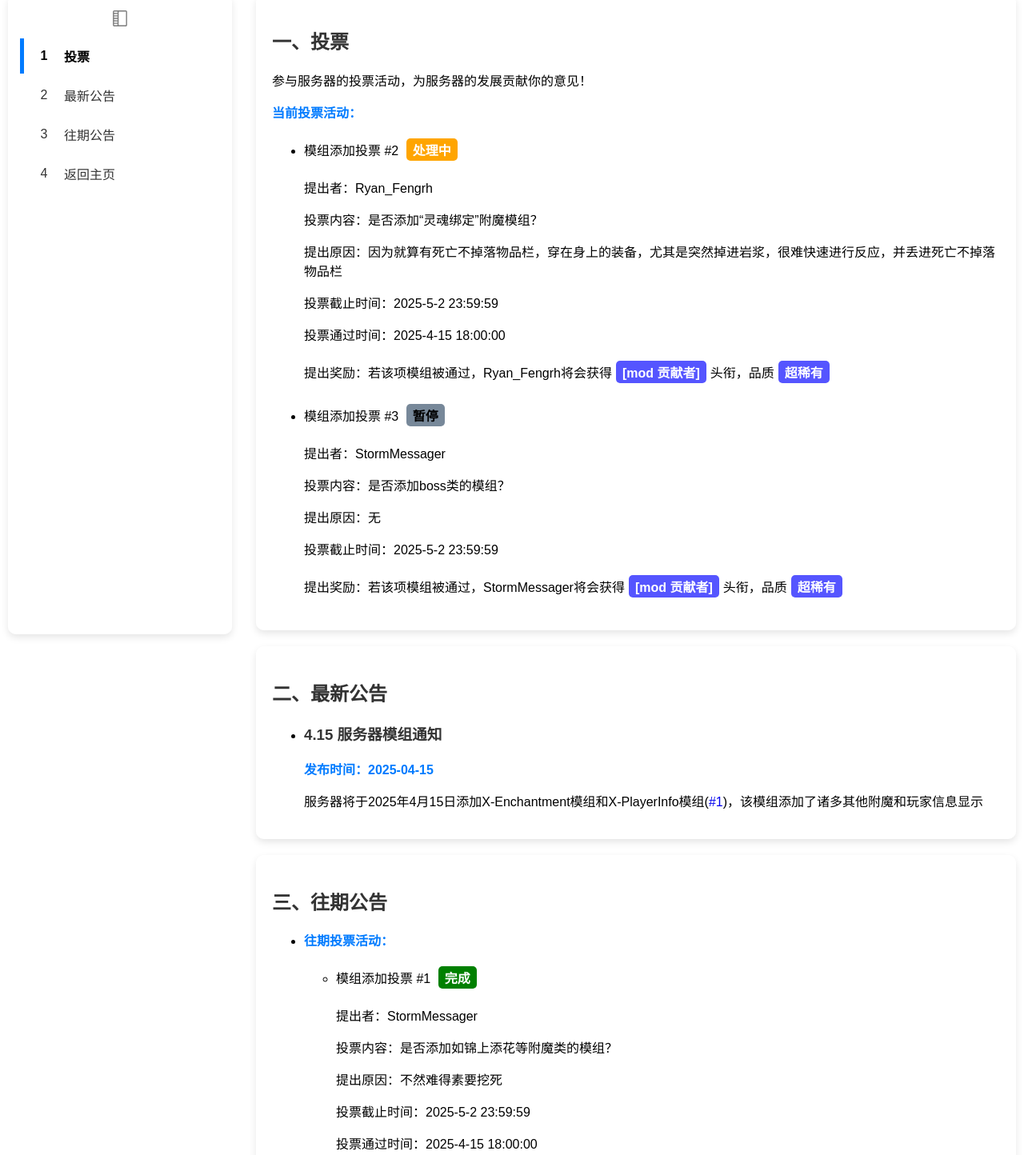
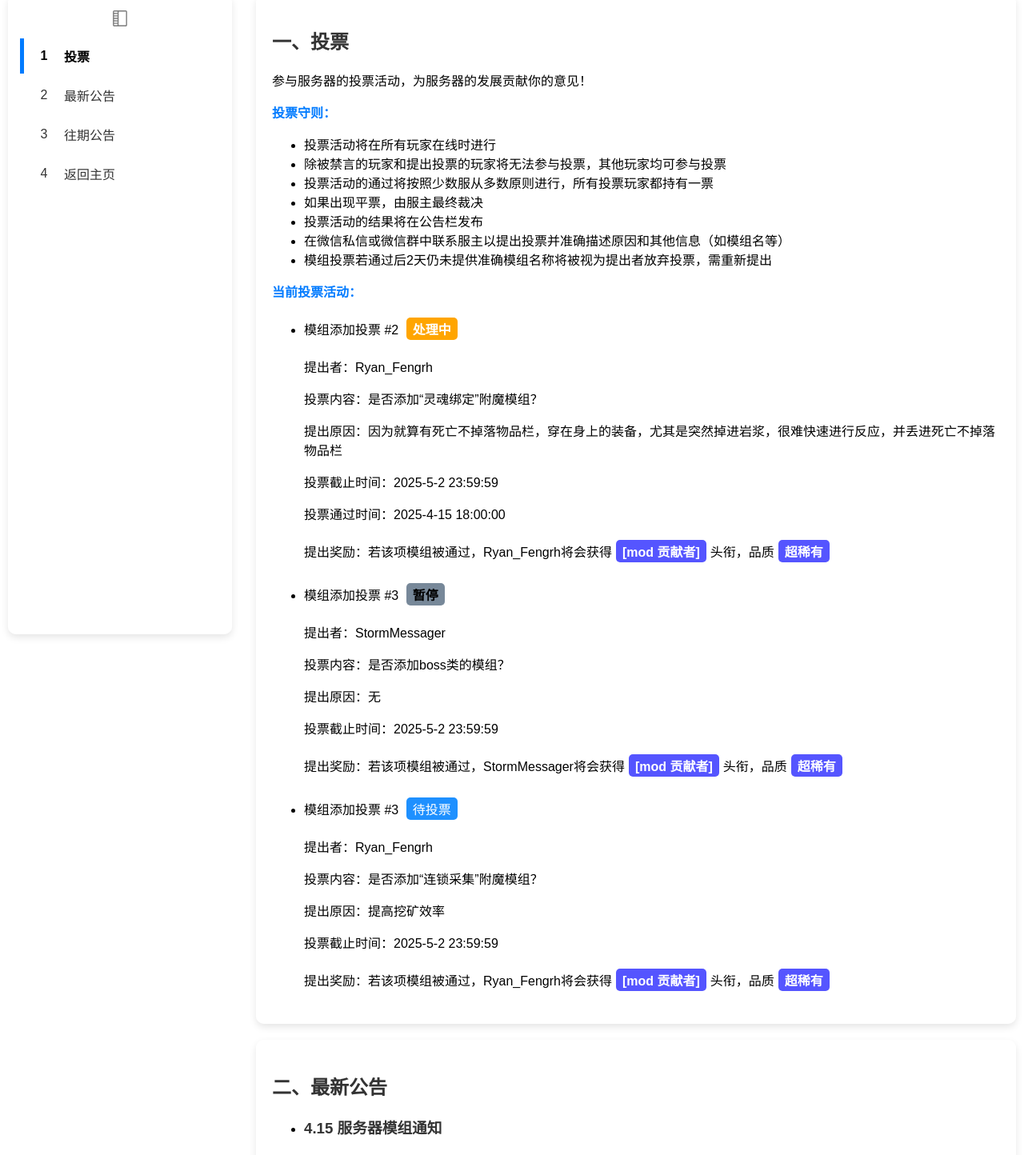
Before and after one commit to leipishu/ServerWeb, a plain HTML site: page notices.html in a window 1280 px wide. Shown: the part 474-1918 px from the top of the page at 80% size. Drawn offline with Linux system fonts and the light colour scheme.

Commit message:
feat: 新增NASA工程师头衔及投票规则

```diff
--- a/css/labels.css
+++ b/css/labels.css
@@ -1,3 +1,16 @@
+.label-waiting {
+    font-weight: normal;
+    background-color: dodgerblue;
+    color: white;
+    text-align: center;
+    border-radius: 5px;
+    padding: 2px 8px;
+    display: inline-flex;
+    align-items: center;
+    justify-content: center;
+    margin: 5px;
+}
+
 .label-voting {
     font-weight: normal;
     background-color: yellowgreen;
--- a/notices.html
+++ b/notices.html
@@ -132,6 +132,16 @@
                 <div class="card">
                     <h2>一、投票</h2>
                     <p>参与服务器的投票活动，为服务器的发展贡献你的意见！</p>
+                    <p><strong>投票守则：</strong></p>
+                    <ul>
+                        <li>投票活动将在所有玩家在线时进行</li>
+                        <li>除被禁言的玩家和提出投票的玩家将无法参与投票，其他玩家均可参与投票</li>
+                        <li>投票活动的通过将按照少数服从多数原则进行，所有投票玩家都持有一票</li>
+                        <li>如果出现平票，由服主最终裁决</li>
+                        <li>投票活动的结果将在公告栏发布</li>
+                        <li>在微信私信或微信群中联系服主以提出投票并准确描述原因和其他信息（如模组名等）</li>
+                        <li>模组投票若通过后2天仍未提供准确模组名称将被视为提出者放弃投票，需重新提出</li>
+                    </ul>
                     <p><strong>当前投票活动：</strong></p>
                     <ul>
                         <li>
@@ -150,6 +160,14 @@
                             <p>提出原因：无</p>
                             <p>投票截止时间：2025-5-2 23:59:59</p>
                             <p>提出奖励：若该项模组被通过，StormMessager将会获得<span class="quality-very-rare">[mod 贡献者]</span>头衔，品质<span class="quality-very-rare">超稀有</span></p>
+                        </li>
+                        <li>
+                            <p>模组添加投票 #3  <span class="label-waiting">待投票</span></p>
+                            <p>提出者：Ryan_Fengrh</p>
+                            <p>投票内容：是否添加“连锁采集”附魔模组？</p>
+                            <p>提出原因：提高挖矿效率</p>
+                            <p>投票截止时间：2025-5-2 23:59:59</p>
+                            <p>提出奖励：若该项模组被通过，Ryan_Fengrh将会获得<span class="quality-very-rare">[mod 贡献者]</span>头衔，品质<span class="quality-very-rare">超稀有</span></p>
                         </li>
                 </ul>
                 </div>
```
Also changed, not shown: index.html (+2 -1 lines).
